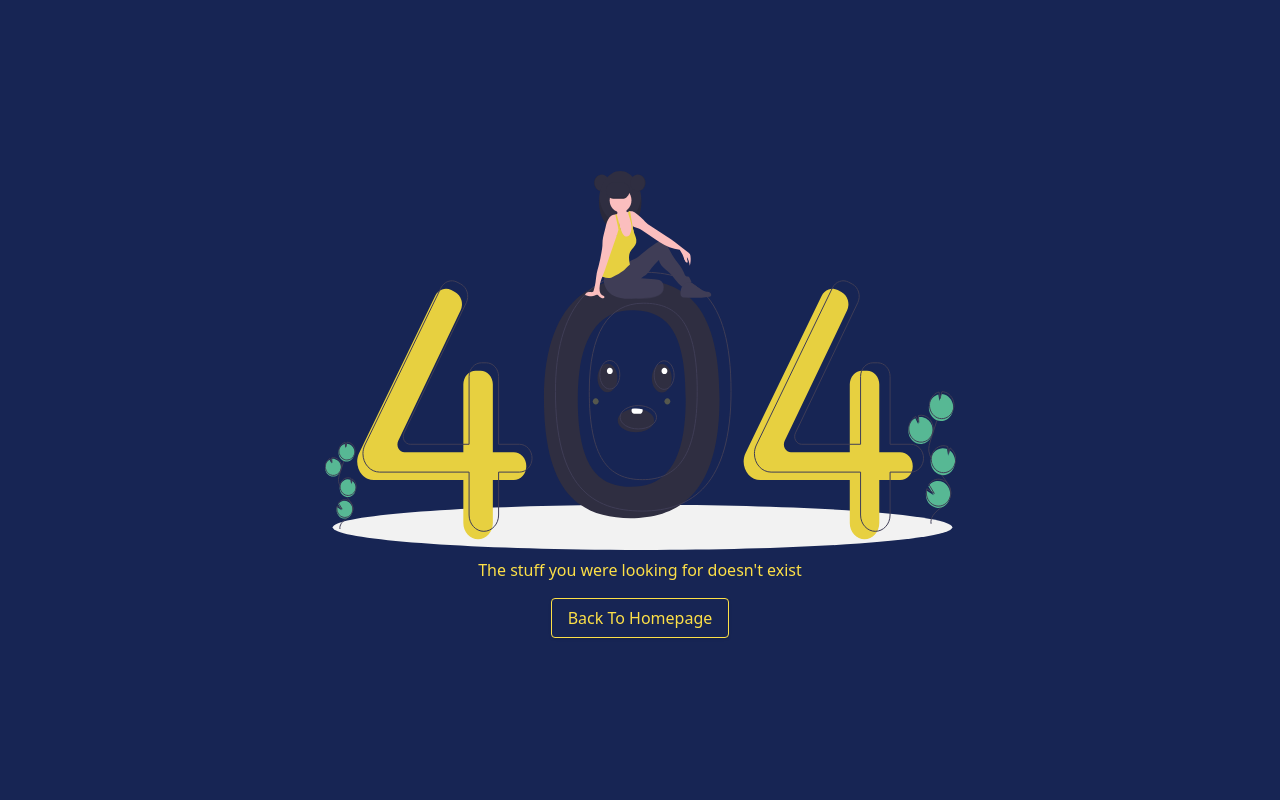
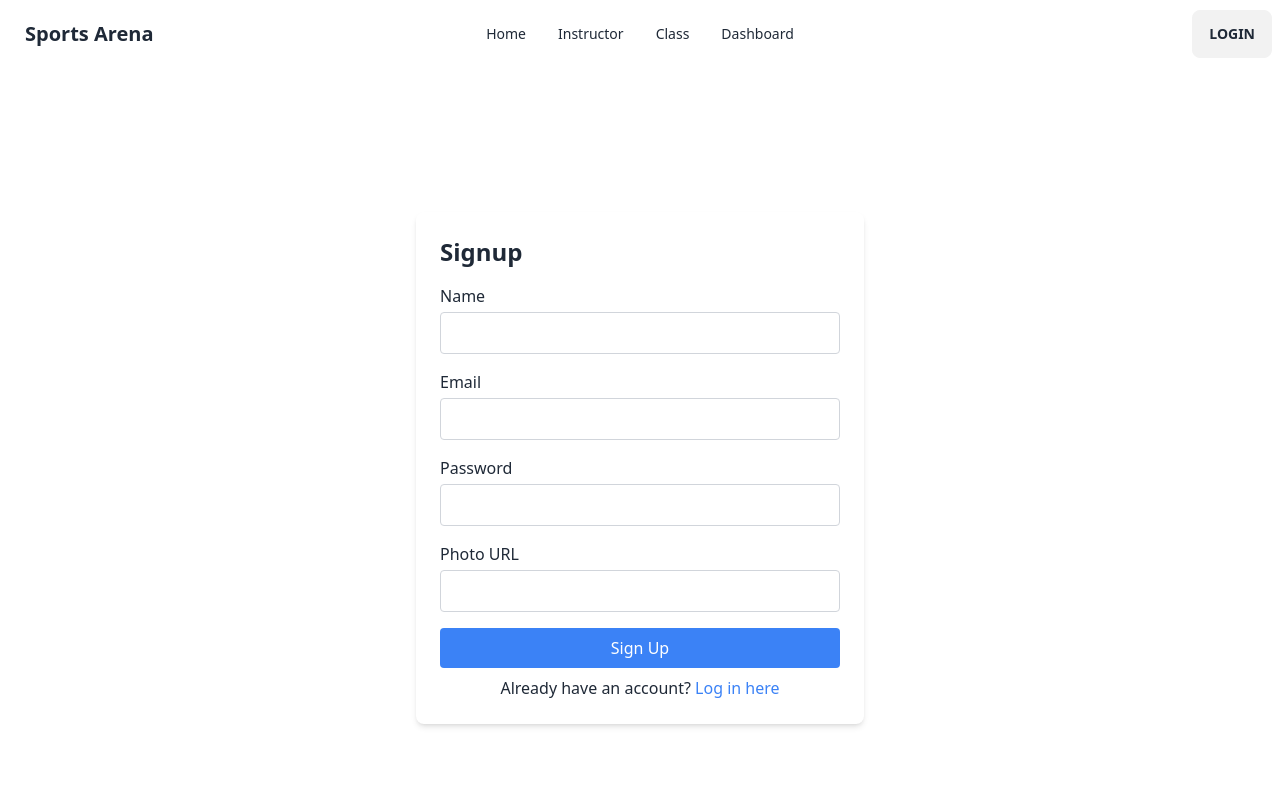
Before and after one commit to arib-web/Sports-Arena, a React (Vite) app: page /signup in a window 1280 px wide. Shown: the top 800 px of the page. Built offline with nearby package versions, Linux system fonts and the light colour scheme.

Commit message:
Create a signip page using react hook form

```diff
--- a/src/Login/Login.jsx
+++ b/src/Login/Login.jsx
@@ -37,7 +37,7 @@ const Login = () => {
             />
             <button
               type="button"
-              className="absolute top-3 right-0 h-full flex items-center justify-center w-10 text-gray-500"
+              className="absolute top-12 right-0 transform -translate-y-1/2 h-full flex items-center justify-center w-10 text-gray-500"
               onClick={() => setShowPassword(!showPassword)}
             >
               {showPassword ? (
@@ -45,7 +45,7 @@ const Login = () => {
                   <path fillRule="evenodd" d="M9.9998 4.832c1.5586 0 3.1218.6063 4.3023 1.7867 2.375 2.3765 2.375 6.2277 0 8.6042-1.1805 1.1805-2.7437 1.7867-4.3023 1.7867s-3.1218-.6063-4.3023-1.7867c-2.375-2.3765-2.375-6.2277 0-8.6042C6.878 5.4383 8.4412 4.832 9.9998 4.832zm0 1.44c-1.1605 0-2.2738.4535-3.1054 1.285-1.71 1.7094-1.71 4.4832 0 6.1926C7.726 14.223 8.8393 14.6765 9.9998 14.6765s2.2738-.4535 3.1054-1.285c1.71-1.7094 1.71-4.4832 0-6.1926-.8317-.8315-1.9449-1.285-3.1054-1.285zm-.1076 1.78c-.1041 0-.2034.041-.277.115-.1527.152-.1527.3996 0 .5515.1564.1563.409.1563.5653 0 .074-.074.115-.1733.115-.277 0-.1527-.152-.1527-.3985 0-.153.074-.2773.195-.2773.348v.0001c0 .1554-.1264.282-.2817.282z" />
                 </svg>
               ) : (
-                <FaEye></FaEye>
+                <FaEye />
               )}
             </button>
           </div>
@@ -60,7 +60,7 @@ const Login = () => {
         </button>
         <p className="mt-2 text-center">
           Don't have an account?{' '}
-          <Link to="/register" className="text-blue-500 hover:underline">Register here</Link>
+          <Link to="/signup" className="text-blue-500 hover:underline">Register here</Link>
         </p>
       </form>
     </div>
--- a/src/Routes/Routes.jsx
+++ b/src/Routes/Routes.jsx
@@ -4,6 +4,7 @@ import { createBrowserRouter } from 'react-router-dom';
 import Home from "../Pages/Home/Home/Home"
 import ErrorPage from '../ErrorPage/ErrorPage';
 import Login from '../Login/Login';
+import Signup from '../Signup/Signup';
 
 const router = createBrowserRouter([
     {
@@ -18,7 +19,10 @@ const router = createBrowserRouter([
         {
           path: "login",
           element:<Login></Login>
-
+        },
+        {
+          path: "signup",
+          element:<Signup></Signup>
         }
 
       ],
--- /dev/null
+++ b/src/Signup/Signup.jsx
@@ -0,0 +1,72 @@
+import React from 'react';
+import { Link } from 'react-router-dom';
+import { useForm } from 'react-hook-form';
+
+const Signup = () => {
+  const { handleSubmit, register, formState: { errors } } = useForm();
+
+  const onSubmit = (data) => {
+    // Perform signup logic here
+    console.log(data);
+  };
+
+  return (
+    <div className="flex items-center justify-center h-screen">
+      <form className="w-full max-w-md p-6 bg-white rounded-lg shadow-md">
+        <h2 className="mb-4 text-2xl font-bold">Signup</h2>
+        <div className="mb-4">
+          <label htmlFor="name" className="block mb-1 font-medium">Name</label>
+          <input
+            type="text"
+            id="name"
+            {...register('name', { required: 'Name is required' })}
+            className="w-full px-3 py-2 border border-gray-300 rounded"
+          />
+          {errors.name && <span className="text-red-500">{errors.name.message}</span>}
+        </div>
+        <div className="mb-4">
+          <label htmlFor="email" className="block mb-1 font-medium">Email</label>
+          <input
+            type="email"
+            id="email"
+            {...register('email', { required: 'Email is required', pattern: { value: /^\S+@\S+$/i, message: 'Invalid email format' } })}
+            className="w-full px-3 py-2 border border-gray-300 rounded"
+          />
+          {errors.email && <span className="text-red-500">{errors.email.message}</span>}
+        </div>
+        <div className="mb-4">
+          <label htmlFor="password" className="block mb-1 font-medium">Password</label>
+          <input
+            type="password"
+            id="password"
+            {...register('password', { required: 'Password is required', minLength: { value: 6, message: 'Password must have at least 6 characters' } })}
+            className="w-full px-3 py-2 border border-gray-300 rounded"
+          />
+          {errors.password && <span className="text-red-500">{errors.password.message}</span>}
+        </div>
+        <div className="mb-4">
+          <label htmlFor="photoUrl" className="block mb-1 font-medium">Photo URL</label>
+          <input
+            type="text"
+            id="photoUrl"
+            {...register('photoUrl')}
+            className="w-full px-3 py-2 border border-gray-300 rounded"
+          />
+        </div>
+        <button
+          type="submit"
+          onClick={handleSubmit(onSubmit)}
+          className="w-full px-4 py-2 text-white bg-blue-500 rounded hover:bg-blue-600"
+        >
+          Sign Up
+        </button>
+        <p className="mt-2 text-center">
+          Already have an account?{' '}
+          <Link to="/login" className="text-blue-500 hover:underline">Log in here</Link>
+        </p>
+      </form>
+    </div>
+  );
+};
+
+export default Signup;
```
